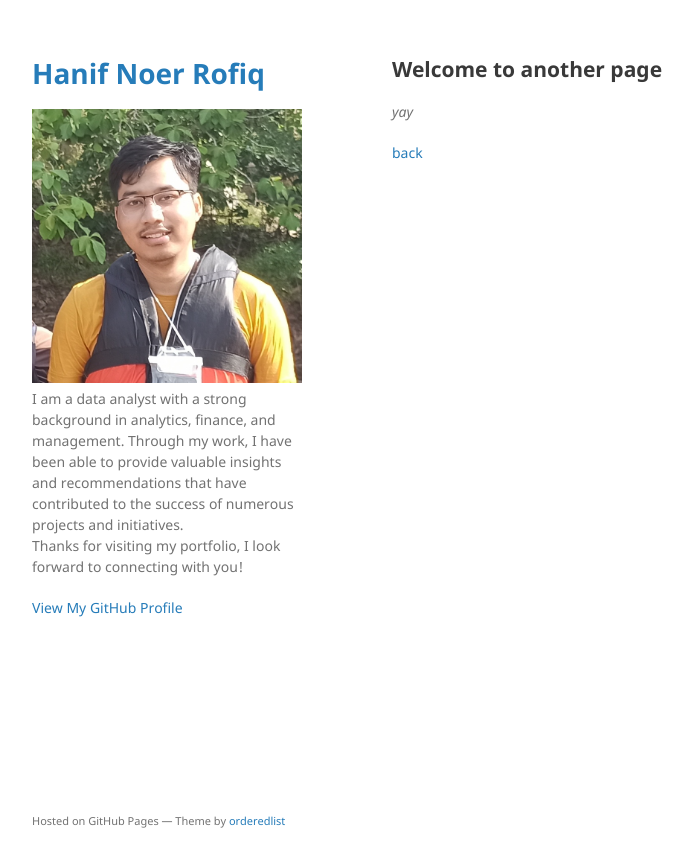
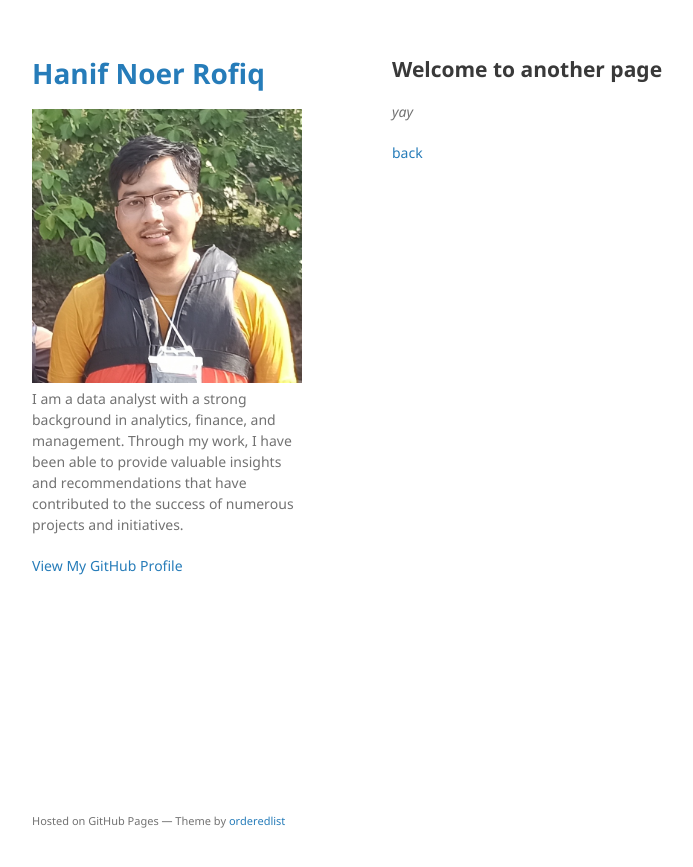
Before and after one commit to hanifnoerr/hanifnoerr.github.io, a Jekyll site: the page built from another-page.md, in a window 1280 px wide. Shown: the top 867 px of the page, without its empty margins (178-871 px from the left). Built offline with Jekyll 4.4.1, drawn with Linux system fonts in a browser that asks for light colours; our own code applies the rules of GitHub Pages for plain Markdown files.

Commit message:
Update _config.yml

```diff
--- a/_config.yml
+++ b/_config.yml
@@ -1,6 +1,6 @@
 title: Hanif Noer Rofiq
 logo: /assets/tes.jpg
-description: I am a data analyst with a strong background in analytics, finance, and management. Through my work, I have been able to provide valuable insights and recommendations that have contributed to the success of numerous projects and initiatives. <br> Thanks for visiting my portfolio, I look forward to connecting with you!
+description: I am a data analyst with a strong background in analytics, finance, and management. Through my work, I have been able to provide valuable insights and recommendations that have contributed to the success of numerous projects and initiatives.
 show_downloads: false
 google_analytics: "G-4WER3BZ74H"
 theme: jekyll-theme-minimal
```
